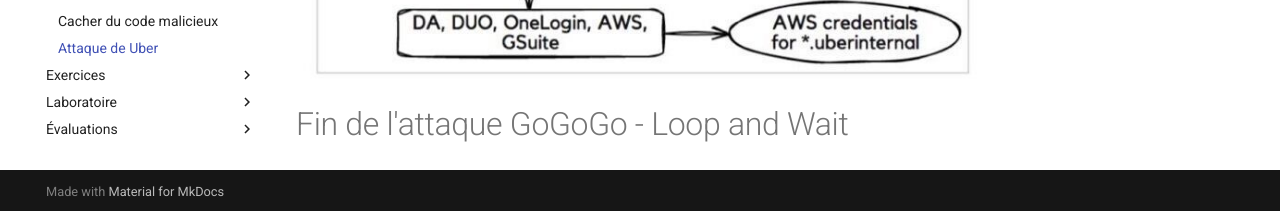
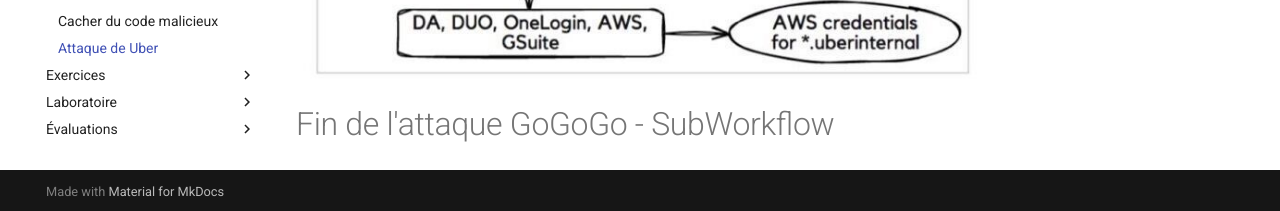
Before and after one commit to cegepvictoetienne/piratage, an MkDocs documentation site: the page built from wiki/lecons/Attaque_Uber.md, in a window 1280 px wide and 981 px high. Shown: the part 767-978 px from the top of the window. Built offline with MkDocs 1.6.1 and Material for MkDocs 9.7.7, drawn with Linux system fonts in a browser that asks for light colours.

Commit message:
SubWorkflow

```diff
--- a/wiki/lecons/Attaque_Uber.md
+++ b/wiki/lecons/Attaque_Uber.md
@@ -2,4 +2,4 @@
 
 ![99-Attaque-Uber](../images/99-attaque-uber.jpeg)
 
-# Fin de l'attaque GoGoGo - Loop and Wait
+# Fin de l'attaque GoGoGo - SubWorkflow
```
